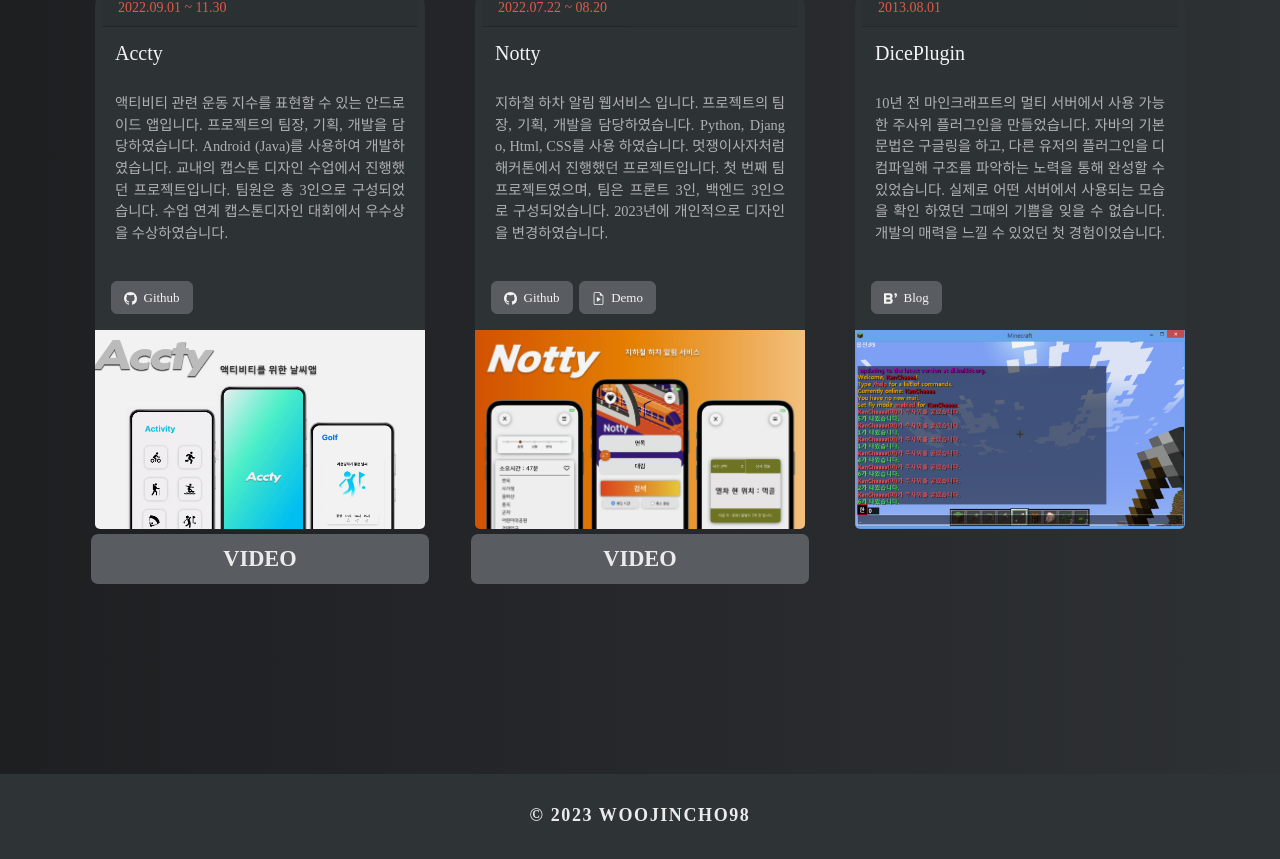
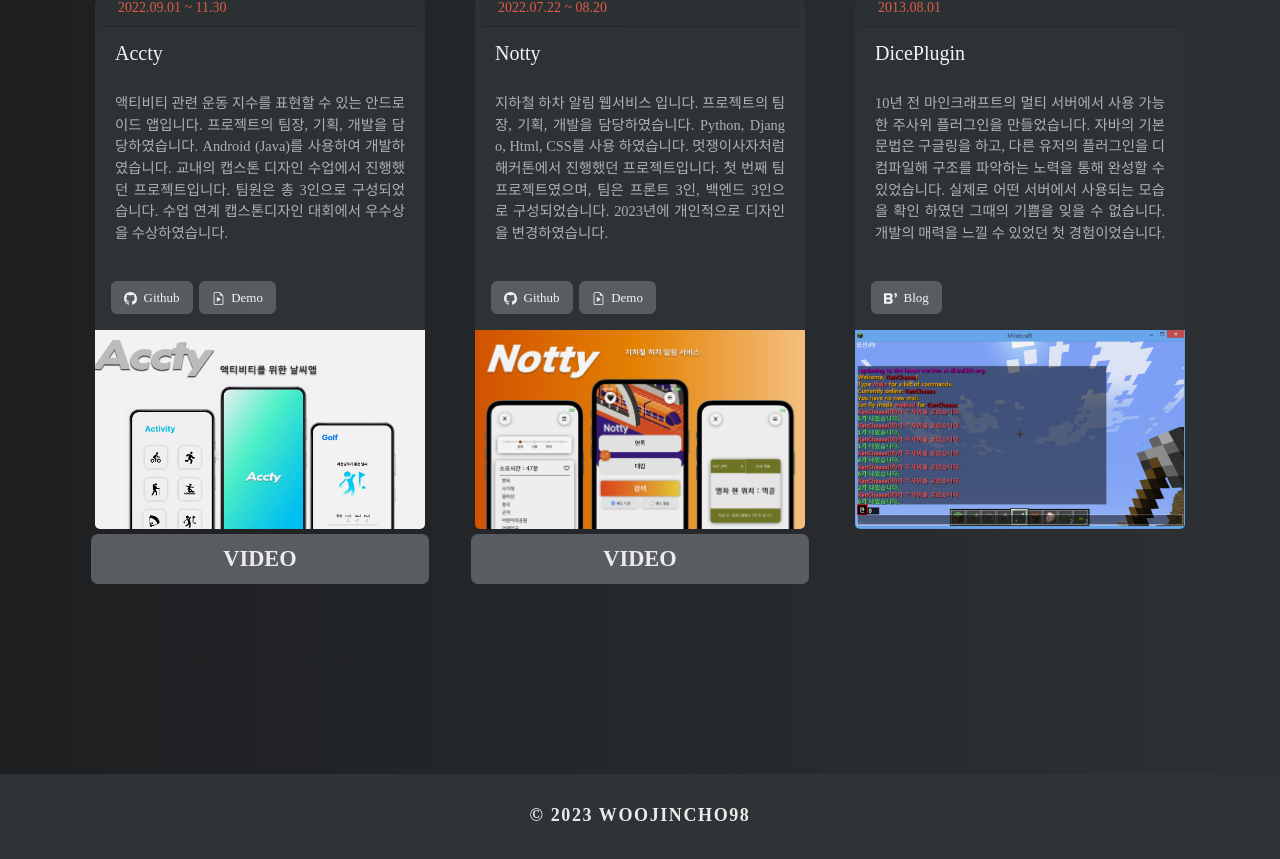
Before and after one commit to WOOJINCHO98/ReactPortfolioPrj, a React (Create React App) app: page /projects in a window 1280 px wide. Shown: the part 862-1721 px from the top of the page. Built offline with nearby package versions, Linux system fonts and the light colour scheme; no server answers; a web font is replaced by a local one.

Commit message:
add Android demo link

```diff
--- a/src/components/Projects/Project.js
+++ b/src/components/Projects/Project.js
@@ -58,7 +58,8 @@ function Project() {
                             title="Accty"
                             description="액티비티 관련 운동 지수를 표현할 수 있는 안드로이드 앱입니다. 프로젝트의 팀장, 기획, 개발을 담당하였습니다. Android (Java)를 사용하여 개발하였습니다. 교내의 캡스톤 디자인 수업에서 진행했던 프로젝트입니다.
                     팀원은 총 3인으로 구성되었습니다. 수업 연계 캡스톤디자인 대회에서 우수상을 수상하였습니다."
-                            link="https://github.com/woojincho98/accty"/>
+                            link="https://github.com/woojincho98/accty"
+                            demoLink="https://appetize.io/app/qc67wp4r4wyssn2ncahhqfaloq?location=37.5368%2C127.0057&device=pixel4&osVersion=11.0&scale=90"/>
 
                         <button className="showButton" onClick={() => setVisible(true)}>VIDEO</button>
                         <div
--- a/src/components/Projects/ProjectsBox.js
+++ b/src/components/Projects/ProjectsBox.js
@@ -66,7 +66,7 @@ function ProjectsBox(props) {
                             <Button
                                 className="btn btn-success"
                                 variant="primary"
-                                href={props.demoLink}
+                                href={props.bloglink}
                                 target="_blank"
                                 style={{
                                     margin: "3px",
```
Also changed, not shown: 8 other files (tests, documents, lock files or other folders).
